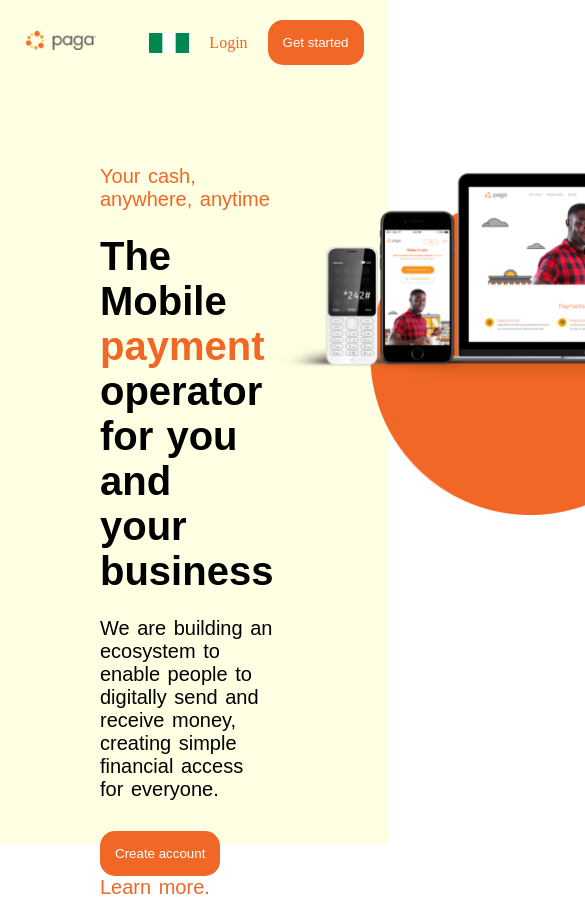
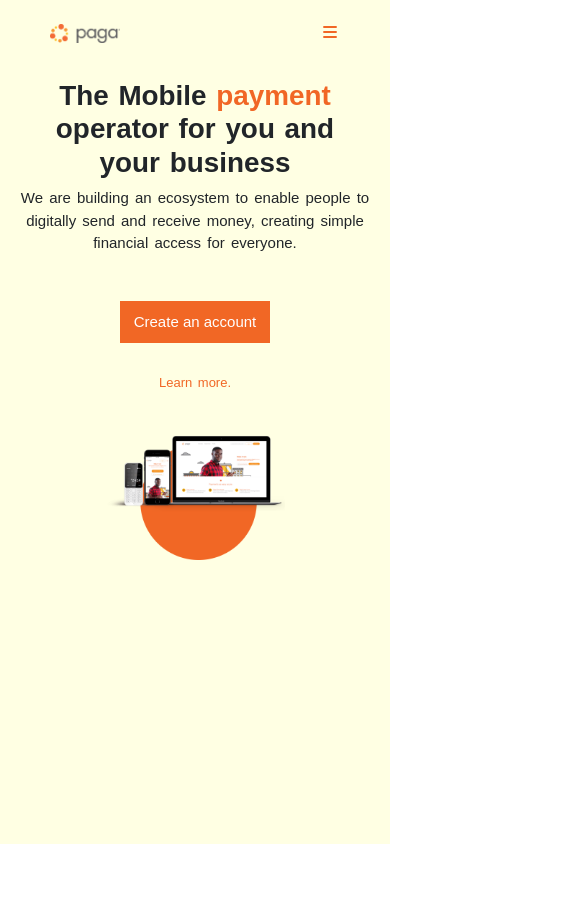
Before and after one commit to crete1206/Paga-clone, a plain HTML site: page index.html in a window 390 px wide. Shown: the top 902 px of the page, 585 px wide, since content can reach past the window. Drawn offline with nearby package versions, Linux system fonts and the light colour scheme.

Commit message:
new changes

```diff
--- a/index.html
+++ b/index.html
@@ -5,6 +5,8 @@
     <meta name="viewport" content="width=device-width, initial-scale=1.0">
     <title>Document</title>
     <link rel="stylesheet" href="style.css">
+     <link href="https://cdn.jsdelivr.net/npm/bootstrap@5.3.8/dist/css/bootstrap.min.css" rel="stylesheet" integrity="sha384-sRIl4kxILFvY47J16cr9ZwB07vP4J8+LH7qKQnuqkuIAvNWLzeN8tE5YBujZqJLB" crossorigin="anonymous">
+     <link rel="stylesheet" href="https://cdnjs.cloudflare.com/ajax/libs/font-awesome/7.0.1/css/all.min.css" integrity="sha512-2SwdPD6INVrV/lHTZbO2nodKhrnDdJK9/kg2XD1r9uGqPo1cUbujc+IYdlYdEErWNu69gVcYgdxlmVmzTWnetw==" crossorigin="anonymous" referrerpolicy="no-referrer" />
 </head>
 
 <body>
@@ -27,22 +29,23 @@
                 <a href="">Login</a>
                 <button class="navbtn">Get started</button>
             </div>
+            <i class="fa-solid fa-bars"></i>
         </nav>
         <div class="secsection">
             <div>
                  <p class="cashtext">
                     Your cash, anywhere, anytime
                 </p>
-                <br>
+
                 <h1>
                     The Mobile <span class="orange-text">payment</span> <br>operator for you and <br>your business
                 </h1>
-                <br>
+
                 <p>
                     We are building an ecosystem to enable people to digitally send and  receive money, creating simple  financial access for everyone.
                 </p>
                 <div class="acct-btn">
-                    <button class="navbutton">Create account</button>
+                    <button class="navbutton">Create an account</button>
                     <a href="">Learn more.</a>
                 </div>
             </div>
@@ -72,9 +75,8 @@
                 <br>
                 <div>
                         <a href="">
-                            Read more.
+                            Read more &rarr;
                         </a>
-                        <i class=""></i>
                 </div>
             </div>
             <div class="readmore">
@@ -92,9 +94,8 @@
                 <br>
                 <div>
                      <a href="">
-                            Read more.
+                            Read more &rarr;
                      </a>
-                     <i class=""></i>
                 </div>
             </div>
             <div class="readmore">
@@ -112,9 +113,8 @@
                 <br>
                 <div>
                      <a href="">
-                            Read more.
+                            Read more &rarr;
                      </a>
-                     <i class=""></i>
                 </div>
             </div>
             <div class="readmore">
@@ -132,7 +132,7 @@
                 <br>
                 <div>
                      <a href="">
-                            Read more.
+                            Read more &rarr;
                      </a>
                      <i class=""></i>
                 </div>
@@ -152,9 +152,8 @@
                 <br>
                 <div>
                      <a href="">
-                            Read more.
+                            Read more &rarr;
                      </a>
-                     <i class=""></i>
                 </div>
             </div>
             <div class="readmore">
@@ -172,9 +171,8 @@
                 <br>
                 <div>
                      <a href="">
-                            Read more.
+                            Read more &rarr;
                      </a>
-                     <i class=""></i>
                 </div>
             </div>
         </main>
@@ -252,5 +250,6 @@
             </div>
         </main>
     </section>
+    <script src="https://cdn.jsdelivr.net/npm/bootstrap@5.3.8/dist/js/bootstrap.bundle.min.js" integrity="sha384-FKyoEForCGlyvwx9Hj09JcYn3nv7wiPVlz7YYwJrWVcXK/BmnVDxM+D2scQbITxI" crossorigin="anonymous"></script>
 </body>
 </html>
--- a/style.css
+++ b/style.css
@@ -2,6 +2,10 @@
         margin: 0px;
         padding: 0px;
         box-sizing: border-box;
+    }
+    :root{
+        --primary-color:#F16725;
+        --secondary-color:#ffffe3;
     }
     .logo{
         width: 70px;
@@ -15,7 +19,7 @@
         width: 40px;
     }
     header{
-        background-color: #ffffe3;
+        background-color: var(--secondary-color);
         height: 100vh;
     }
     nav{
@@ -31,7 +35,7 @@
     }
     .secsection{
         display: flex;
-        padding: 100px;
+        padding: 60px ;
         font-size: 20px;
         word-spacing: 2px;
         font-family: "Poppins", sans-serif;
@@ -45,10 +49,10 @@
         /* border-radius: 50px; */
     }
     .cashtext{
-    color: #F16725;
+    color: var(--primary-color);
     }
     .navbutton{
-        background-color: #F16725;
+        background-color: var(--primary-color);
         color: white;
         padding: 15px;
         border: none;
@@ -56,11 +60,11 @@
         margin-top: 0;
     }
     a{
-        color: #F16725;
-        text-decoration: none;
+        color: var(--primary-color) !important;
+        text-decoration: none !important;
     }
     .navbtn{
-        background-color: #F16725;
+        background-color: var(--primary-color);
         color: white;
         padding: 15px;
         border: none;
@@ -77,7 +81,7 @@
     }
     .readmore{
         margin: 70px;
-        background-color: #ffffe3;
+        background-color: var(--secondary-color);
         padding: 20px;
         width: max-content;
         border-radius: 10px;
@@ -89,7 +93,8 @@
     }
     .sec-content{
         display: grid;
-        grid-template-columns: 1fr 1fr ;
+        grid-template-columns: 1fr 1fr 1fr;
+        place-content: center;
 
     }
     .acct-btn{
@@ -111,6 +116,7 @@
         justify-content: space-evenly;
         padding: 70px;
         text-align: center;
+        align-items:baseline ;
     }
     .info{
         margin: auto;
@@ -142,6 +148,9 @@
     .biller-div img{
         margin:0 10px;
     }
+    nav .fa-bars{
+        display: none;
+    }
 
 
 
@@ -152,6 +161,63 @@
     @media only screen and (max-width: 600px) {
         .list{
         display: none;
+    }
+    .thirdnav{
+        display: none;
+    }
+    nav .fa-bars{
+        display: block;
+        color: #F16725;
+    }
+    .secsection{
+        flex-direction: column;
+        padding: 15px;
+        text-align: center;
+    }
+    .cashtext{
+        display: none;
+    }
+    .secsection p{
+        font-size: 15px;
+        padding-top: 0;
+    }
+    .acct-btn{
+        flex-direction: column;
+        display: flex;
+        align-items: center;
+    }
+    .navbutton{
+        padding: 10px;
+        width: 150px;
+        font-size: 15px;
+        border-radius: 0;
+    }
+    .acct-btn a{
+        padding-top: 30px;
+        font-size: small;
+    }
+    nav{
+        justify-content: space-between;
+        margin: 0 50px;
+    }
+    .secsection h1{
+        font-weight: 600;
+        padding-top: 20px;
+    }
+    .secsection img{
+        width: 50%;
+        height: auto;
+        margin: 40px auto;
 
     }
+    .sec-content > *:not(:first-child){
+        display: none;
     }
+    .about{
+        flex-direction: column;
+        padding: 60px;
+    }
+    .info{
+        padding: 60px 0;
+    }
+}
```
